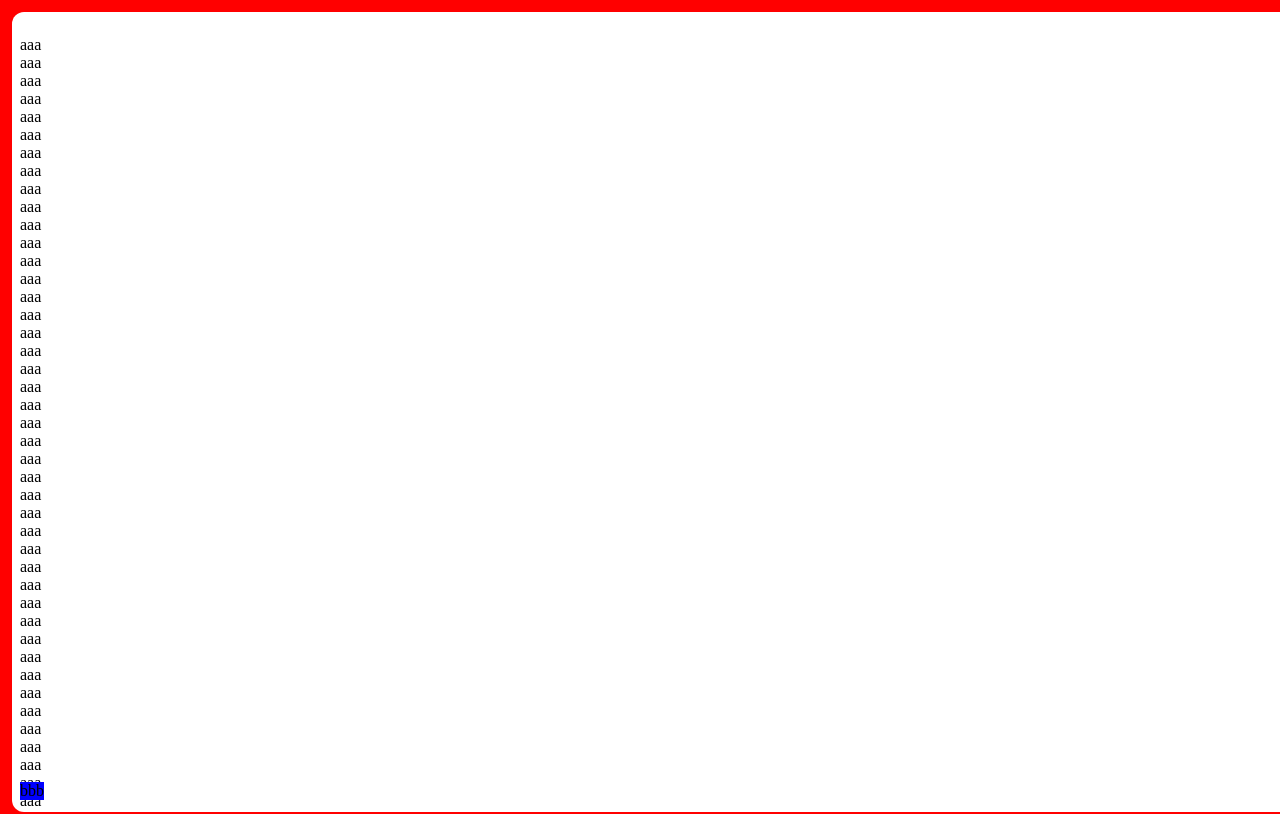
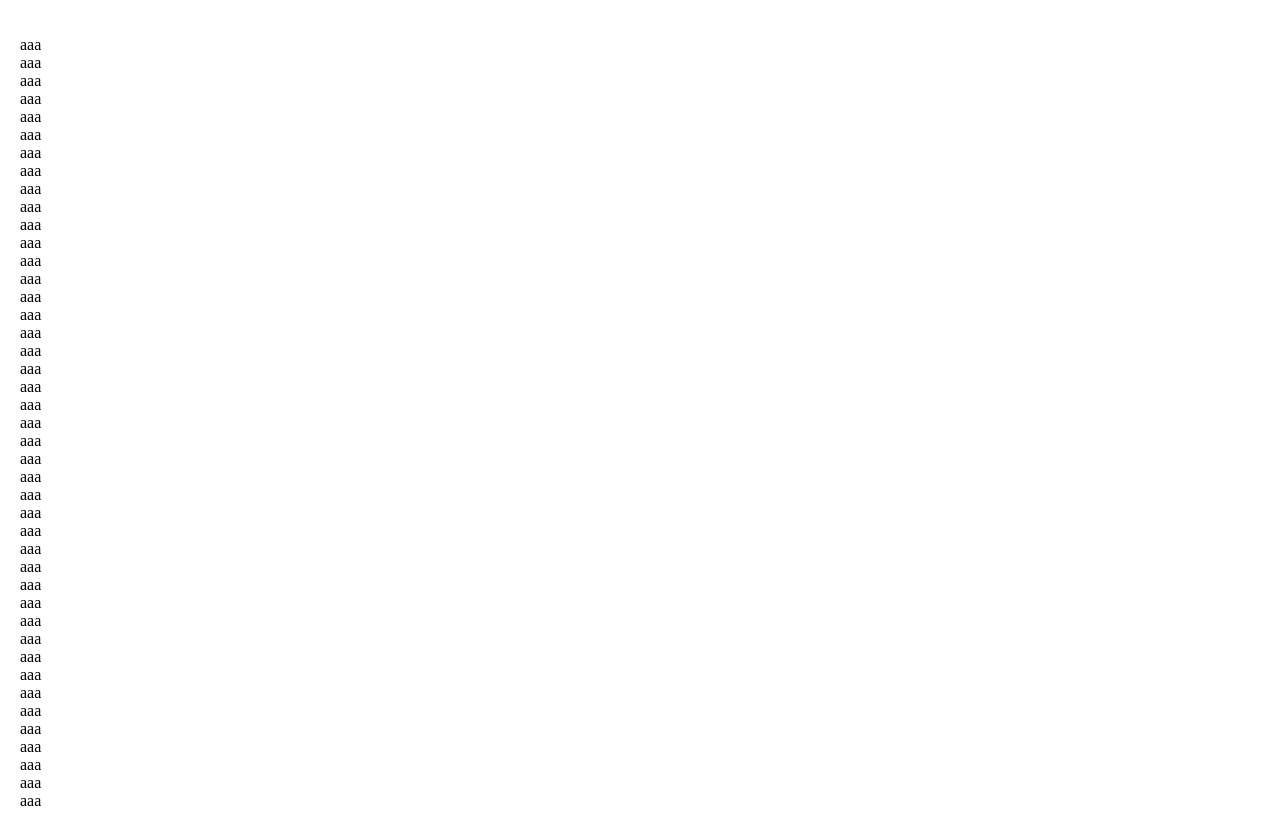
Before and after one commit to piro0919/react-page-border, a Next.js app: page / in a window 1280 px wide. Shown: the top 814 px of the page. Built offline with nearby package versions, Linux system fonts and the light colour scheme.

Commit message:
feat: hoge

```diff
--- a/src/app/page.tsx
+++ b/src/app/page.tsx
@@ -218,7 +218,6 @@ export default function Page(): JSX.Element {
         <br />
         aaa
       </p>
-      <div className={styles.hoge}>bbb</div>
     </div>
   );
 }
--- a/src/app/style.module.css
+++ b/src/app/style.module.css
@@ -3,10 +3,9 @@
   min-height: 100dvh;
 }
 
-.wrapper::before,
-.wrapper::after {
+.wrapper::before {
   content: "";
-  height: 100dvh;
+  height: 100lvh;
   inset: 0;
   pointer-events: none;
   position: fixed;
@@ -15,19 +14,12 @@
 
 .wrapper::before {
   background: red;
-  border: solid 12px transparent;
+  /* border: solid 12px transparent;
   border-radius: 24px;
   mask: linear-gradient(#fff, #fff) padding-box, linear-gradient(#fff, #fff);
-  mask-composite: subtract;
+  mask-composite: subtract; */
+  clip-path: rect(
+    0 0 calc(100dvh - 24px * 2) calc(100dvw - 24px * 2) round 24px
+  );
+  inset: 24px;
 }
-
-.wrapper::after {
-  border: solid 12px red;
-}
-
-.hoge {
-  background: blue;
-  position: fixed;
-  bottom: 0;
-  z-index: 1;
-}
```
